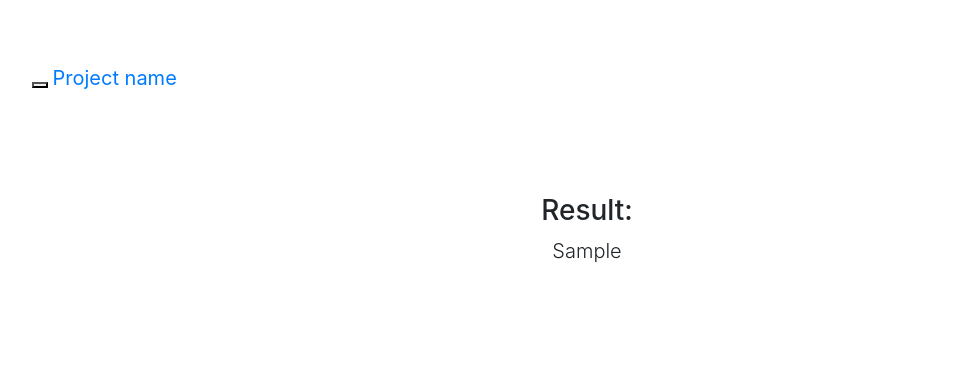
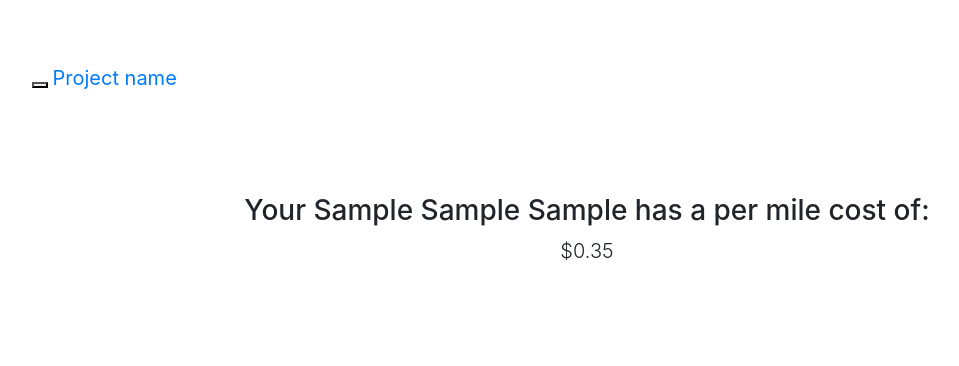
Before and after one commit to ahakso/permileFlask, a Flask app: template mysite/templates/output.html in a window 1280 px wide. Shown: the top 366 px of the page, without its empty margins (53-1012 px from the left). Run offline with Flask 2, Linux system fonts and the light colour scheme; the template is opened without the code that fills it: most values are stand-ins (such as "Sample title", 1, 10 or a date in 2020); parts of the project's set-up code (start-up, migrations or seed data) failed here and were passed over; some libraries are stand-ins or nearby versions.

Commit message:
Pass the user car to the output upon pressing the 'learn your cost' button

```diff
--- a/mysite/templates/input.html
+++ b/mysite/templates/input.html
@@ -71,7 +71,7 @@
 
     <div class = "container">
 
-        <form  method="POST"> {#action="/get_models" this line doesn't seem to be necessary#}
+        <form  action="/output" method="POST"> {#action="/get_models" this line doesn't seem to be necessary#}
 
             <!-- Make dropdown -->
         <div class="selectpicker form-group">
--- a/mysite/templates/output.html
+++ b/mysite/templates/output.html
@@ -56,8 +56,8 @@
 
     <div class="container">
       <div class="starter-template">
-        <h3>Result:</h3>
-        <p class="lead">{{the_result}}</p>
+          <h3>Your {{user_vehicle[2]}} {{ user_vehicle[0]}} {{user_vehicle[1]}} has a per mile cost of:</h3>
+        <p class="lead">$0.35</p>
       </div>
 
 
```
Also changed, not shown: mysite/views.py (+8 -4 lines).
